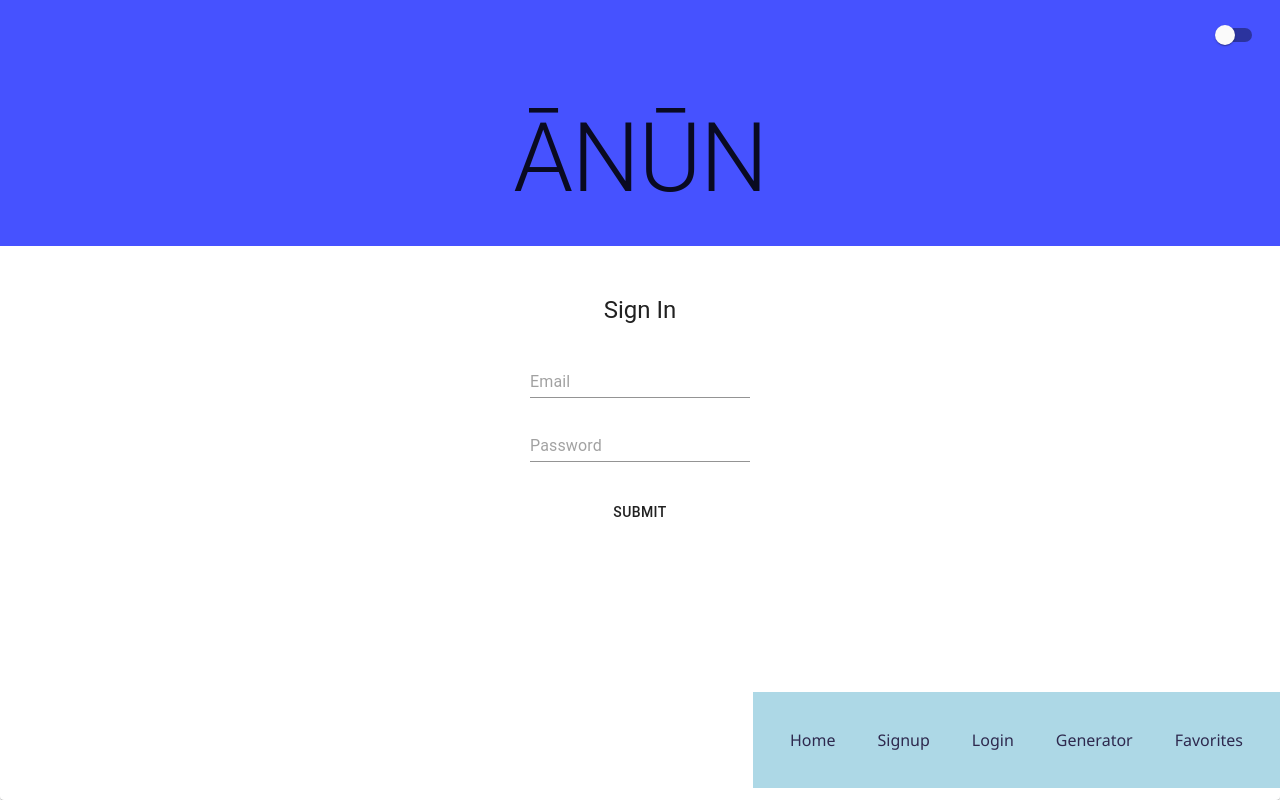
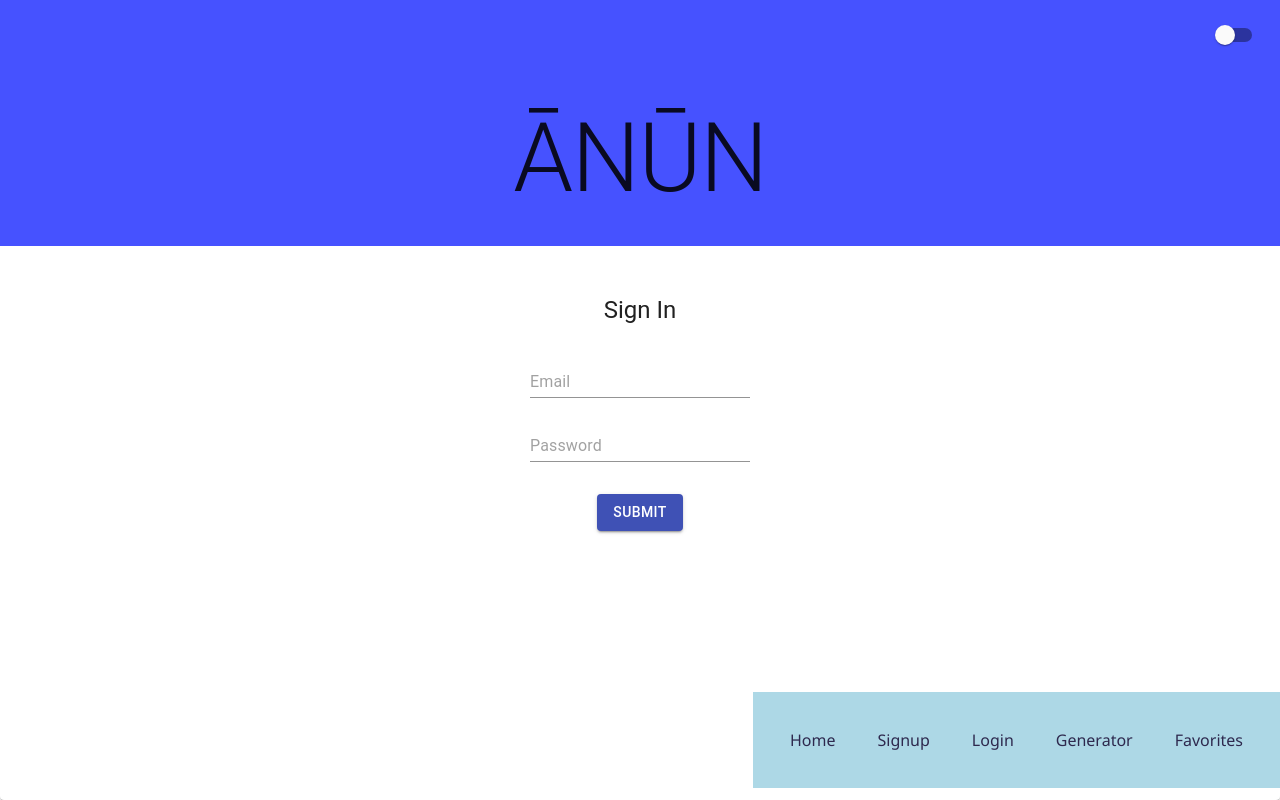
Before and after one commit to markohanesian/armenian-names, a React (Create React App) app: page /login in a window 1280 px wide. Built offline with nearby package versions, Linux system fonts and the light colour scheme; no server answers.

Commit message:
Updated spacing

```diff
--- a/src/components/LoginNew.js
+++ b/src/components/LoginNew.js
@@ -48,7 +48,7 @@
             <TextField name="password" type="password" placeholder="Password" />
           </Grid>
         <Grid class="grid-default" item xs={12}>
-          <Button type="submit">Submit</Button>
+          <Button type="submit" variant="contained" color="primary">Submit</Button>
         </Grid>
       </form>
     </Grid>
```
